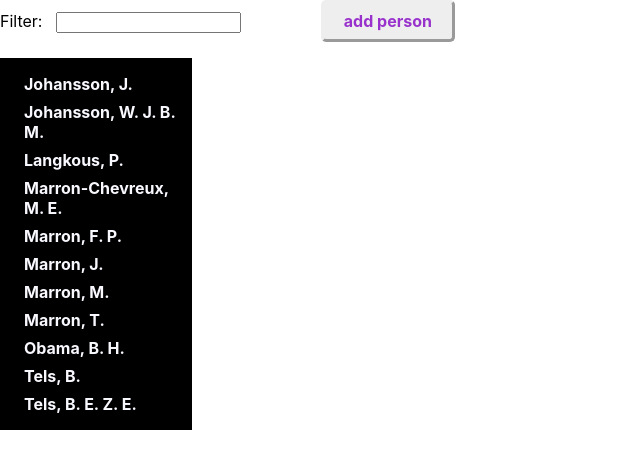
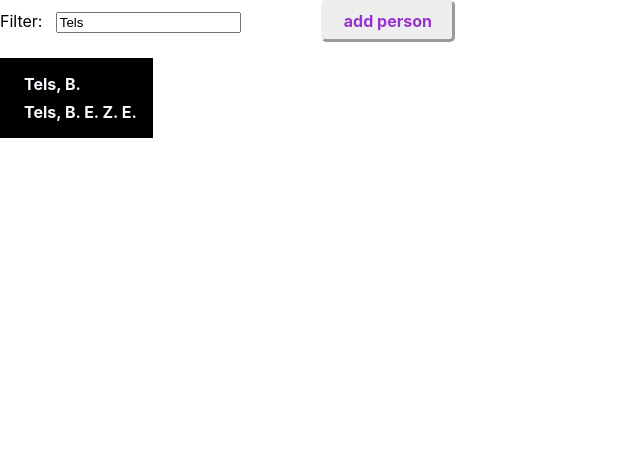
Before and after one commit to BenTels/SimulaPMS-React-FE, a React (Create React App) app: page / in a window 1280 px wide. Shown: the top 468 px of the page, without its empty margins (0-640 px from the left). Built offline with nearby package versions, Linux system fonts and the light colour scheme.

Commit message:
Switched to controlled component

```diff
--- a/src/App.js
+++ b/src/App.js
@@ -1,4 +1,3 @@
-import logo from './logo.svg';
 import './App.css';
 import { Header } from './HeaderComponent';
 import { PersonSelection } from './PersonSelectionComponent';
@@ -8,34 +7,23 @@ import { useState } from 'react';
 
 function App() {
 
-  let [selectedPerson, setSelectedPerson] = useState();
-  let [persons, setActivePersons] = useState(basepersons);
+  const [activeFilter, setActiveFilter] = useState('Tels');
+  const [selectedPerson, setSelectedPerson] = useState();
 
-  let selectPersonClickHandler = (evt) => {
+  const persons = basepersons.filter(pers => pers.lastname.toLocaleLowerCase().includes(activeFilter.trim().toLowerCase()));
+
+  const selectPersonClickHandler = (evt) => {
     evt.preventDefault();
-
     let personId = evt.target.attributes.href.value;
     let person = persons.filter(pers => pers.id === personId).pop();
     setSelectedPerson(person);
   }
 
-  let filterChangedHandler = (evt) => {
-    let filtertext = evt.target.value;
-    console.log(filtertext);
-    console.log(filtertext && filtertext.trim() ? true: false);
-    if (filtertext && filtertext.trim()) {
-      let trimmedFilter = filtertext.trim().toLowerCase();
-      let filteredPersons = basepersons.filter(pers => pers.lastname.toLocaleLowerCase().includes(trimmedFilter));
-      setActivePersons(filteredPersons);
-    } else {
-      setActivePersons(basepersons);
-    }
-    setSelectedPerson(null);
-  }
+  const filterChangedHandler = (evt) => setActiveFilter(evt.target.value);
 
   return (
     <div>
-      <Header filterChangedHandler={filterChangedHandler} />
+      <Header filterText={activeFilter} filterChangedHandler={filterChangedHandler} />
       <PersonSelection personData={{persons, selectPersonClickHandler}} />
       <PersonDisplay person={selectedPerson}/>
     </div>
--- a/src/HeaderComponent.js
+++ b/src/HeaderComponent.js
@@ -1,11 +1,11 @@
 import React from 'react';
 
-export let Header = (props) => (
+export let Header = ({filterText, filterChangedHandler}) => (
     <header>
         <div className="filter">
-            <label htmlFor="filter-text">Filter: </label><input type="text" id="filter-text" onChange={props.filterChangedHandler} /></div>
+            <label htmlFor="filter-text">Filter: </label><input type="text" id="filter-text" onChange={filterChangedHandler} value={filterText} /></div>
         <div className="controls">
-            <a className="button" href="#" onClick={addPersonClickHandler}>add person</a>
+            <a className="button" href="#add" onClick={addPersonClickHandler}>add person</a>
         </div>
     </header>
 );
```
